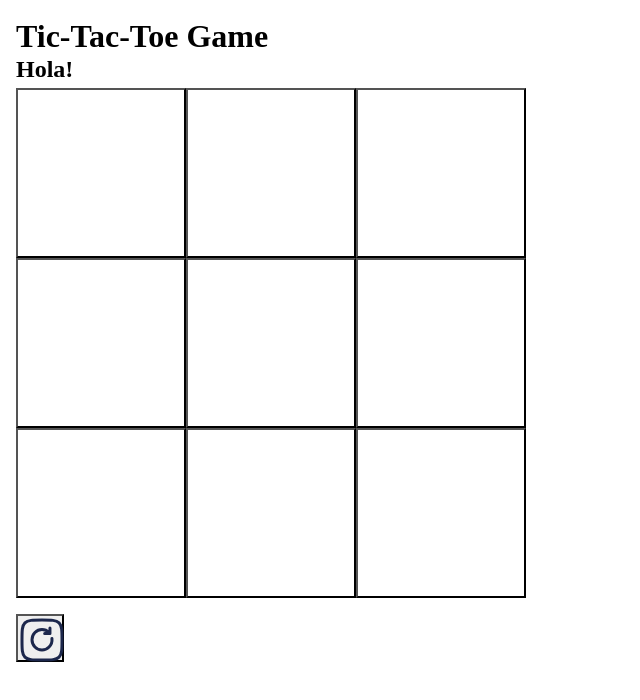
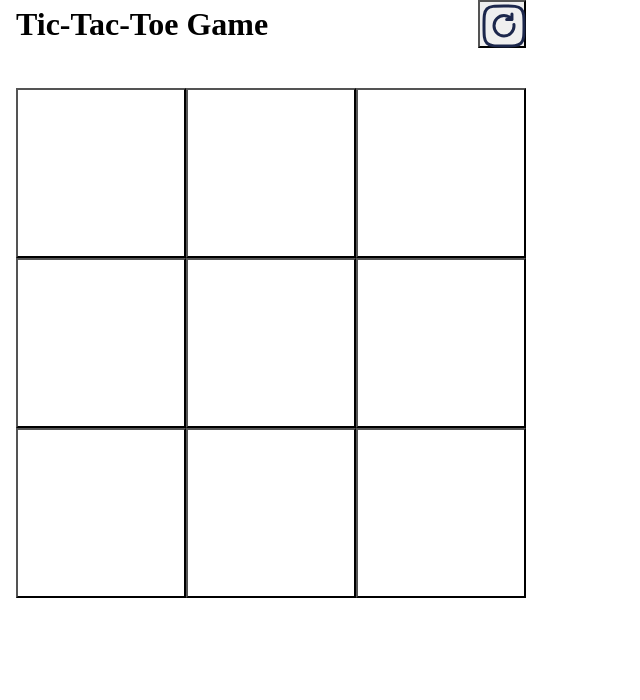
Before and after one commit to rahul-george/tic-tac-toe, a plain HTML site: page index.html in a window 1280 px wide. Shown: the whole page, without its empty margins (0-640 px from the left). Drawn offline with Linux system fonts and the light colour scheme.

Commit message:
feat: rearranged restart button position

```diff
--- a/index.html
+++ b/index.html
@@ -9,11 +9,14 @@
   </head>
   <body>
     <header>
-      <img src="#" alt="" />
+      <!-- <img src="#" alt="" /> -->
       <h1>Tic-Tac-Toe Game</h1>
+      <button class="restart">
+        <img src="./assets/restart.svg" alt="restart" />
+      </button>
     </header>
     <main>
-      <h2 class="gameResult">Hola!</h2>
+      <h2 class="gameResult"></h2>
       <div class="gameboard">
         <button class="gameCell" data-choice="1"></button>
         <button class="gameCell" data-choice="2"></button>
@@ -25,9 +28,6 @@
         <button class="gameCell" data-choice="8"></button>
         <button class="gameCell" data-choice="9"></button>
       </div>
-      <button class="restart">
-        <img src="./assets/restart.svg" alt="restart" />
-      </button>
     </main>
     <footer></footer>
   </body>
--- a/style.css
+++ b/style.css
@@ -8,7 +8,7 @@ body {
   display: grid;
   margin: 0 1rem;
   grid-template-rows: 3rem 1fr 3rem;
-  grid-template-columns: 1fr;
+  grid-template-columns: 510px;
   gap: 0.5rem;
   height: 100vh;
   grid-template-areas:
@@ -19,6 +19,10 @@ body {
 
 header {
   grid-area: header;
+  display: grid;
+  grid-template-columns: 1fr 3rem;
+  grid-template-rows: 3rem;
+  align-items: center;
 }
 
 main {
@@ -26,7 +30,7 @@ main {
 
   display: grid;
   grid-template-rows: 2rem 0.8fr 3rem;
-  grid-template-columns: 1fr;
+  grid-template-columns: minmax(1fr, 510px);
   grid-template-areas:
     "gameResult"
     "gameBoard"
@@ -58,10 +62,8 @@ button.gameCell {
 }
 
 .restart {
-  grid-area: restartGame;
   width: 3rem;
   height: 3rem;
-  margin-top: 1rem;
   appearance: none;
 }
 
```
